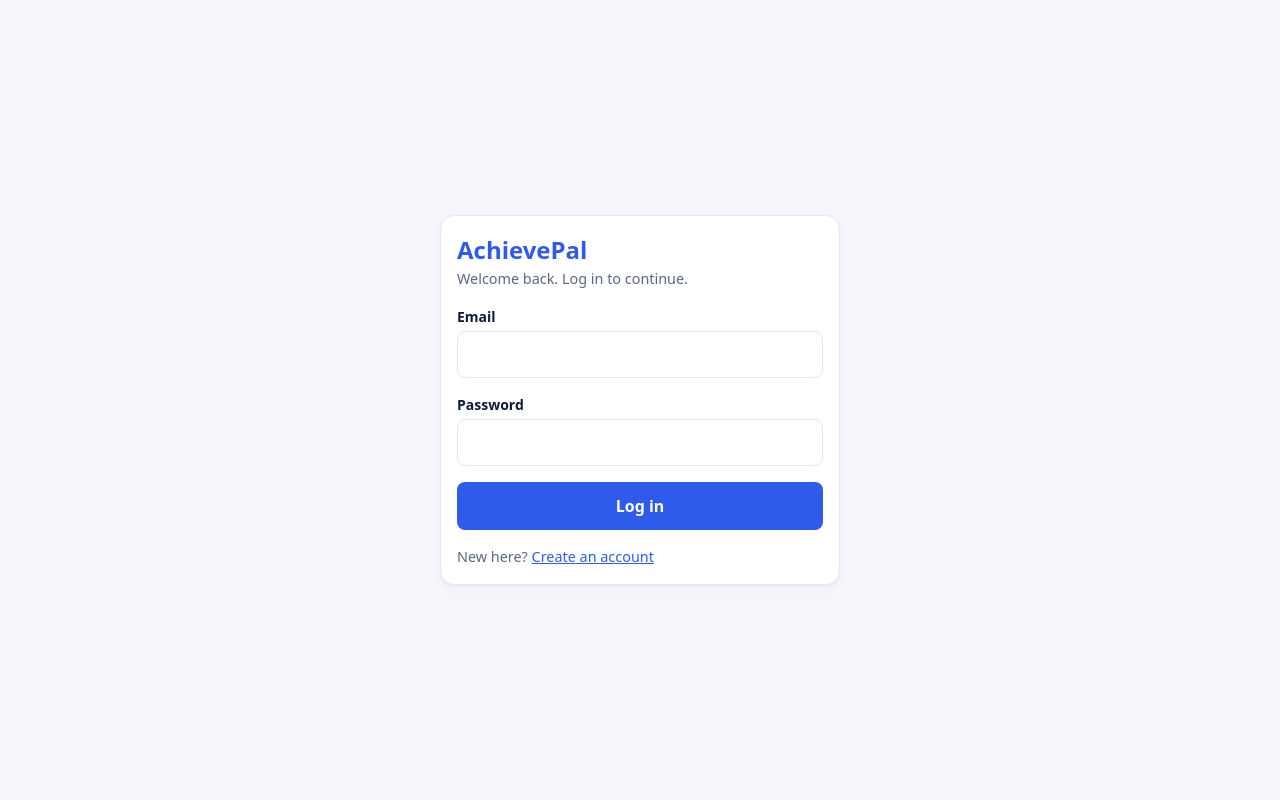
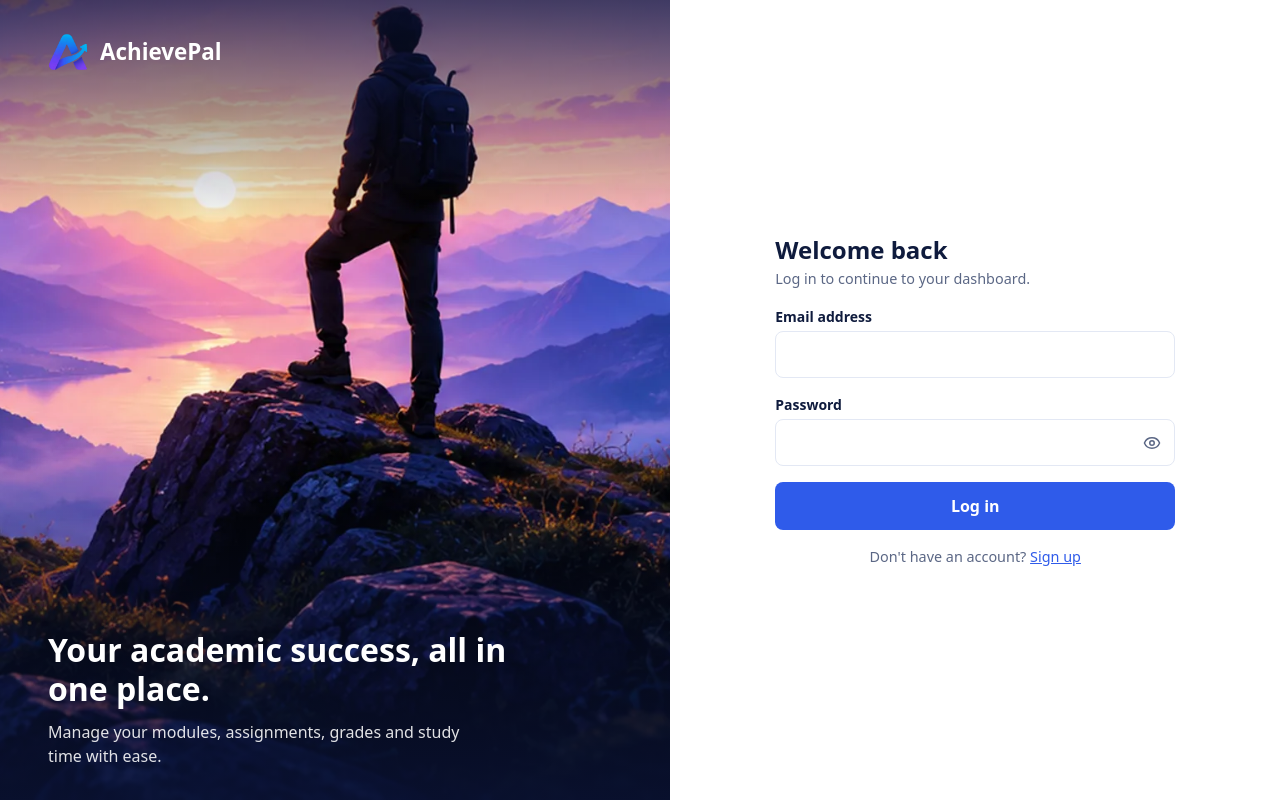
Before and after one commit to Dev-Emman/achievepal, a React (Vite) app: page /login in a window 1280 px wide. Built offline with nearby package versions, Linux system fonts and the light colour scheme; no server answers.

Commit message:
Redesign step 3: login and sign up page

```diff
--- a/src/components/Layout.tsx
+++ b/src/components/Layout.tsx
@@ -62,7 +62,12 @@ function Layout() {
   const [menuOpen, setMenuOpen] = useState(false)
 
   const current = navItems.find((item) => item.to === location.pathname)
-  const initial = (user?.email ?? '?').charAt(0).toUpperCase()
+    const fullName =
+    typeof user?.user_metadata?.full_name === 'string'
+      ? user.user_metadata.full_name
+      : ''
+  const displayName = fullName || user?.email || ''
+  const initial = displayName.charAt(0).toUpperCase() || '?'
 
   // Let the Escape key close the phone menu
   useEffect(() => {
@@ -124,8 +129,8 @@ function Layout() {
           <span className="avatar" aria-hidden="true">
             {initial}
           </span>
-          <span className="user-email" title={user?.email}>
-            {user?.email}
+          <span className="user-email" title={displayName}>
+            {displayName}
           </span>
           <button
             className="logout-btn"
--- a/src/context/AuthContext.tsx
+++ b/src/context/AuthContext.tsx
@@ -8,7 +8,11 @@ type SignUpResult = { error: string | null; needsConfirmation: boolean }
 type AuthContextType = {
   user: User | null
   loading: boolean
-  signUp: (email: string, password: string) => Promise<SignUpResult>
+  signUp: (
+    email: string,
+    password: string,
+    fullName: string
+  ) => Promise<SignUpResult>
   signIn: (email: string, password: string) => Promise<string | null>
   signOut: () => Promise<void>
 }
@@ -34,8 +38,16 @@ export function AuthProvider({ children }: { children: ReactNode }) {
     return () => listener.subscription.unsubscribe()
   }, [])
 
-  async function signUp(email: string, password: string): Promise<SignUpResult> {
-    const { data, error } = await supabase.auth.signUp({ email, password })
+  async function signUp(
+    email: string,
+    password: string,
+    fullName: string
+  ): Promise<SignUpResult> {
+    const { data, error } = await supabase.auth.signUp({
+      email,
+      password,
+      options: { data: { full_name: fullName } },
+    })
     return {
       error: error?.message ?? null,
       needsConfirmation: !error && !data.session,
--- a/src/index.css
+++ b/src/index.css
@@ -308,34 +308,6 @@ select:focus {
   background: var(--color-success);
   border-radius: 999px;
 }
-.auth-page {
-  min-height: 100vh;
-  display: grid;
-  place-items: center;
-  padding: var(--space-4);
-}
-
-.auth-card {
-  width: 100%;
-  max-width: 400px;
-  display: grid;
-  gap: var(--space-4);
-}
-
-.auth-card .btn-primary {
-  justify-self: stretch;
-}
-
-.auth-brand {
-  font-size: 1.5rem;
-  font-weight: 700;
-  color: var(--color-primary);
-}
-
-.auth-sub {
-  color: var(--color-text-muted);
-  font-size: 0.9rem;
-}
 
 .form-success {
   color: var(--color-success);
@@ -463,3 +435,160 @@ select:focus {
 .mark-input {
   width: 90px;
 }
+.auth-page {
+  min-height: 100vh;
+  display: grid;
+  grid-template-columns: 1fr;
+  background: var(--color-surface);
+}
+
+.auth-hero {
+  display: none;
+}
+
+.auth-panel {
+  display: grid;
+  place-items: center;
+  padding: var(--space-6) var(--space-4);
+}
+
+.auth-form {
+  width: 100%;
+  max-width: 400px;
+  display: grid;
+  gap: var(--space-4);
+}
+
+.auth-mobile-brand {
+  display: flex;
+  align-items: center;
+  gap: var(--space-3);
+  font-size: 1.25rem;
+  font-weight: 700;
+  color: var(--navy-900);
+}
+
+.auth-mobile-brand img {
+  width: 36px;
+  height: 36px;
+}
+
+.auth-title {
+  font-size: 1.5rem;
+  font-weight: 700;
+}
+
+.auth-sub {
+  color: var(--color-text-muted);
+  font-size: 0.9rem;
+}
+
+.auth-switch {
+  text-align: center;
+}
+
+.auth-form .btn-primary {
+  justify-self: stretch;
+  padding: var(--space-3) var(--space-4);
+}
+
+.input-wrap {
+  position: relative;
+}
+
+.input-wrap input {
+  width: 100%;
+  padding-right: 44px;
+}
+
+.eye-btn {
+  position: absolute;
+  top: 50%;
+  right: 6px;
+  transform: translateY(-50%);
+  display: grid;
+  place-items: center;
+  padding: var(--space-2);
+  background: none;
+  border: none;
+  border-radius: 8px;
+  color: var(--color-text-muted);
+  cursor: pointer;
+}
+
+.eye-btn:hover {
+  color: var(--color-text);
+}
+
+@media (min-width: 900px) {
+  .auth-page {
+    grid-template-columns: 1.1fr 1fr;
+  }
+
+  .auth-mobile-brand {
+    display: none;
+  }
+
+  .auth-hero {
+    display: block;
+    position: relative;
+    overflow: hidden;
+    background: var(--navy-900);
+    color: var(--on-navy);
+  }
+
+  .auth-hero-img {
+    position: absolute;
+    inset: 0;
+    width: 100%;
+    height: 100%;
+    object-fit: cover;
+    object-position: 60% 40%;
+  }
+
+  .auth-hero-shade {
+    position: absolute;
+    inset: 0;
+    background: linear-gradient(
+      180deg,
+      rgba(10, 18, 51, 0.7) 0%,
+      rgba(10, 18, 51, 0) 28%,
+      rgba(10, 18, 51, 0) 55%,
+      rgba(10, 18, 51, 0.88) 100%
+    );
+  }
+
+  .auth-hero-content {
+    position: relative;
+    min-height: 100vh;
+    display: flex;
+    flex-direction: column;
+    justify-content: space-between;
+    padding: var(--space-8) 48px;
+  }
+
+  .auth-hero-brand {
+    display: flex;
+    align-items: center;
+    gap: var(--space-3);
+    font-size: 1.4rem;
+    font-weight: 700;
+  }
+
+  .auth-hero-brand img {
+    width: 40px;
+    height: 40px;
+  }
+
+  .auth-hero h2 {
+    font-size: 2rem;
+    line-height: 1.2;
+    max-width: 16em;
+    margin-bottom: var(--space-3);
+  }
+
+  .auth-hero p {
+    color: rgba(255, 255, 255, 0.88);
+    max-width: 28em;
+  }
+}
--- a/src/pages/AuthPage.tsx
+++ b/src/pages/AuthPage.tsx
@@ -1,18 +1,62 @@
-import { useState } from 'react'
+import { useId, useState } from 'react'
 import type { FormEvent } from 'react'
 import { Navigate } from 'react-router-dom'
+import { Eye, EyeOff } from 'lucide-react'
 import { useAuth } from '../context/AuthContext'
+import logoMark from '../assets/logo-mark.png'
+import heroPanel from '../assets/hero-panel.webp'
 
 type Mode = 'login' | 'signup'
+
+type PasswordFieldProps = {
+  label: string
+  value: string
+  onChange: (value: string) => void
+  autoComplete: string
+}
+
+function PasswordField({ label, value, onChange, autoComplete }: PasswordFieldProps) {
+  const id = useId()
+  const [visible, setVisible] = useState(false)
+
+  return (
+    <div className="field">
+      <label htmlFor={id}>{label}</label>
+      <div className="input-wrap">
+        <input
+          id={id}
+          type={visible ? 'text' : 'password'}
+          value={value}
+          onChange={(e) => onChange(e.target.value)}
+          autoComplete={autoComplete}
+          maxLength={72}
+        />
+        <button
+          type="button"
+          className="eye-btn"
+          onClick={() => setVisible(!visible)}
+          aria-label={visible ? 'Hide password' : 'Show password'}
+        >
+          {visible ? <EyeOff size={18} /> : <Eye size={18} />}
+        </button>
+      </div>
+    </div>
+  )
+}
 
 function AuthPage() {
   const { user, loading, signIn, signUp } = useAuth()
   const [mode, setMode] = useState<Mode>('login')
+  const [fullName, setFullName] = useState('')
   const [email, setEmail] = useState('')
   const [password, setPassword] = useState('')
+  const [confirm, setConfirm] = useState('')
   const [error, setError] = useState('')
   const [message, setMessage] = useState('')
   const [busy, setBusy] = useState(false)
+
+  const nameId = useId()
+  const emailId = useId()
 
   if (!loading && user) {
     return <Navigate to="/" replace />
@@ -24,13 +68,22 @@ function AuthPage() {
     setMessage('')
 
     const cleanEmail = email.trim().toLowerCase()
+    const cleanName = fullName.trim()
 
+    if (mode === 'signup' && !cleanName) {
+      setError('Please enter your full name.')
+      return
+    }
     if (!cleanEmail.includes('@')) {
       setError('Please enter a valid email address.')
       return
     }
     if (mode === 'signup' && password.length < 8) {
       setError('Password must be at least 8 characters.')
+      return
+    }
+    if (mode === 'signup' && password !== confirm) {
+      setError('The two passwords do not match.')
       return
     }
     if (mode === 'login' && !password) {
@@ -44,7 +97,7 @@ function AuthPage() {
       const err = await signIn(cleanEmail, password)
       if (err) setError(err)
     } else {
-      const result = await signUp(cleanEmail, password)
+      const result = await signUp(cleanEmail, password, cleanName)
       if (result.error) setError(result.error)
       else if (result.needsConfirmation) {
         setMessage('Check your email to confirm your account, then log in.')
@@ -58,54 +111,111 @@ function AuthPage() {
     setMode(mode === 'login' ? 'signup' : 'login')
     setError('')
     setMessage('')
+    setPassword('')
+    setConfirm('')
   }
+
+  const isLogin = mode === 'login'
 
   return (
     <div className="auth-page">
-      <form className="card auth-card" onSubmit={handleSubmit}>
+      <section className="auth-hero">
+        <img
+          src={heroPanel}
+          alt=""
+          className="auth-hero-img"
+          loading="lazy"
+          decoding="async"
+        />
+        <div className="auth-hero-shade" />
+        <div className="auth-hero-content">
+          <div className="auth-hero-brand">
+            <img src={logoMark} alt="" />
+            <span>AchievePal</span>
+          </div>
           <div>
-          <p className="auth-brand">AchievePal</p>
+            <h2>Your academic success, all in one place.</h2>
+            <p>
+              Manage your modules, assignments, grades and study time with ease.
+            </p>
+          </div>
+        </div>
+      </section>
+
+      <section className="auth-panel">
+        <form className="auth-form" onSubmit={handleSubmit}>
+          <div className="auth-mobile-brand">
+            <img src={logoMark} alt="" />
+            <span>AchievePal</span>
+          </div>
+
+          <div>
+            <h1 className="auth-title">
+              {isLogin ? 'Welcome back' : 'Create your account'}
+            </h1>
             <p className="auth-sub">
-            {mode === 'login' ? 'Welcome back. Log in to continue.' : 'Create your account.'}
+              {isLogin
+                ? 'Log in to continue to your dashboard.'
+                : 'Join AchievePal and take control of your studies.'}
             </p>
           </div>
 
-        <label className="field">
-          Email
+          {!isLogin && (
+            <div className="field">
+              <label htmlFor={nameId}>Full name</label>
               <input
+                id={nameId}
+                value={fullName}
+                onChange={(e) => setFullName(e.target.value)}
+                autoComplete="name"
+                maxLength={80}
+              />
+            </div>
+          )}
+
+          <div className="field">
+            <label htmlFor={emailId}>Email address</label>
+            <input
+              id={emailId}
               type="email"
               value={email}
               onChange={(e) => setEmail(e.target.value)}
               autoComplete="email"
               maxLength={254}
             />
-        </label>
+          </div>
 
-        <label className="field">
-          Password
-          <input
-            type="password"
+          <PasswordField
+            label="Password"
             value={password}
-            onChange={(e) => setPassword(e.target.value)}
-            autoComplete={mode === 'login' ? 'current-password' : 'new-password'}
-            maxLength={72}
+            onChange={setPassword}
+            autoComplete={isLogin ? 'current-password' : 'new-password'}
           />
-        </label>
+
+          {!isLogin && (
+            <PasswordField
+              label="Confirm password"
+              value={confirm}
+              onChange={setConfirm}
+              autoComplete="new-password"
+            />
+          )}
 
           {error && <p className="form-error" role="alert">{error}</p>}
           {message && <p className="form-success" role="status">{message}</p>}
 
           <button type="submit" className="btn-primary" disabled={busy}>
-          {busy ? 'Please wait...' : mode === 'login' ? 'Log in' : 'Sign up'}
+            {busy ? 'Please wait...' : isLogin ? 'Log in' : 'Create account'}
           </button>
 
-        <p className="auth-sub">
-          {mode === 'login' ? 'New here? ' : 'Already have an account? '}
+          <p className="auth-sub auth-switch">
+            {isLogin ? "Don't have an account? " : 'Already have an account? '}
             <button type="button" className="link-btn" onClick={switchMode}>
-            {mode === 'login' ? 'Create an account' : 'Log in'}
+              {isLogin ? 'Sign up' : 'Log in'}
             </button>
           </p>
         </form>
+      </section>
     </div>
   )
 }
```
Lines whose indentation alone changed are shown as unchanged.
